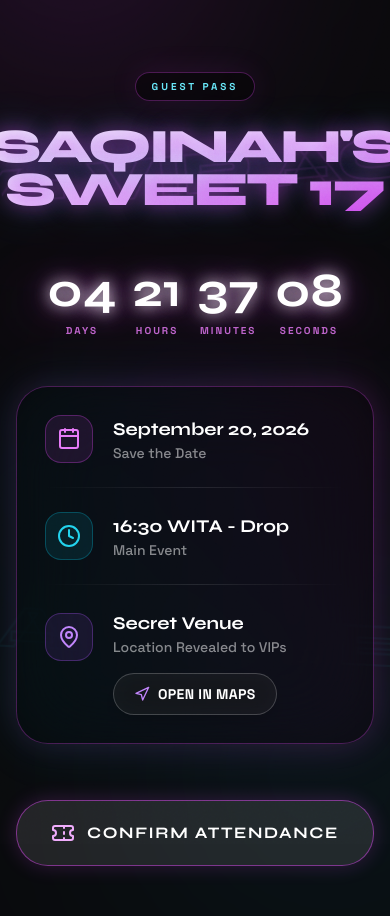
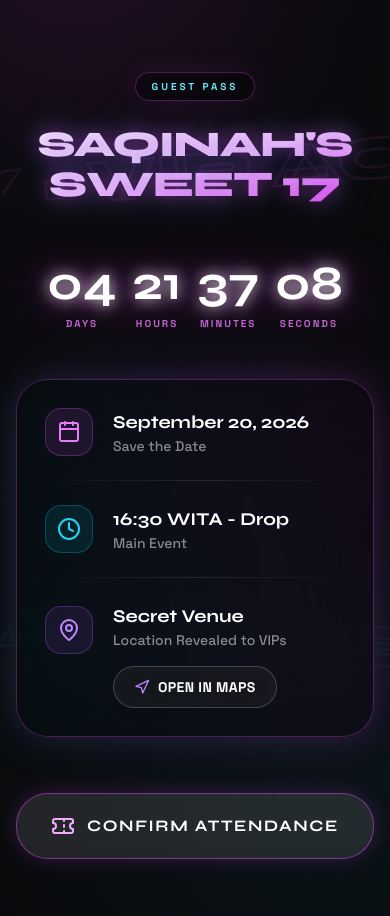
Before and after one commit to Dhani1141/saqinah17th, a React (Vite) app: page / in a window 390 px wide. Shown: the top 916 px of the page. Built offline with nearby package versions, Linux system fonts and the light colour scheme.

Commit message:
fix: responsive title overflow on mobile

```diff
--- a/src/App.tsx
+++ b/src/App.tsx
@@ -72,8 +72,8 @@ function App() {
             <span className="text-[10px] font-bold tracking-[0.3em] text-cyan-300">GUEST PASS</span>
           </div>
 
-          <h1 className="text-5xl sm:text-6xl font-syne font-black tracking-tighter uppercase leading-[0.9] text-glow bg-gradient-to-br from-white via-fuchsia-200 to-fuchsia-500 bg-clip-text text-transparent">
-            Saqinah's<br/>Sweet 17
+          <h1 className="text-4xl sm:text-5xl md:text-6xl font-syne font-black tracking-tight uppercase leading-[1.1] text-glow bg-gradient-to-br from-white via-fuchsia-200 to-fuchsia-500 bg-clip-text text-transparent px-2">
+            SAQINAH'S<br/>SWEET 17
           </h1>
         </header>
 
```
